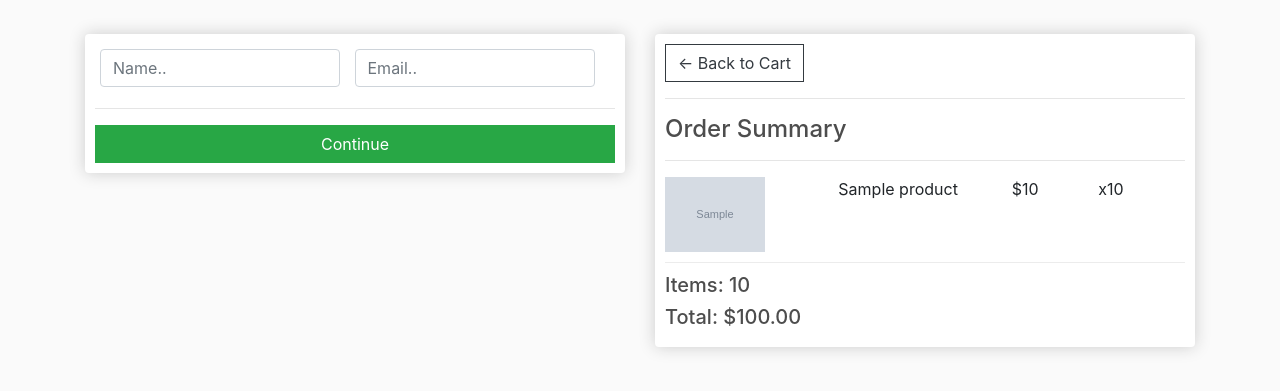
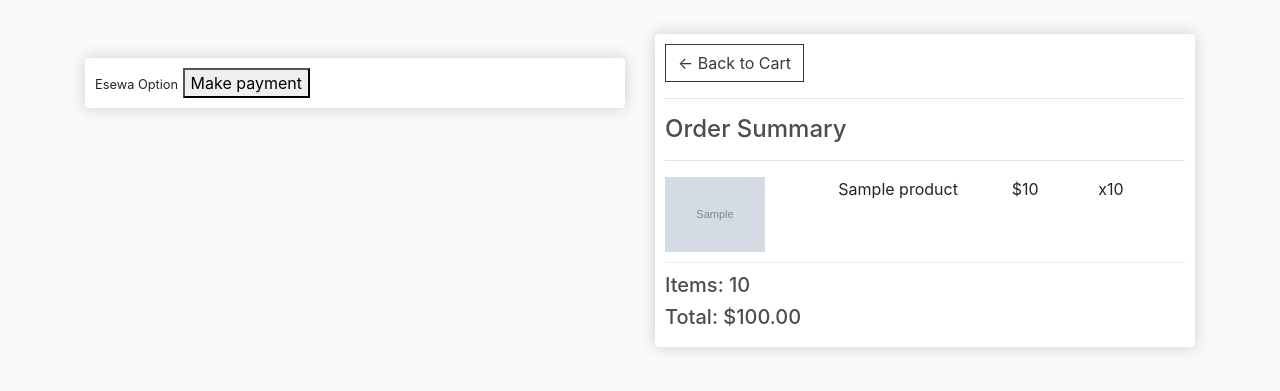
Before and after one commit to Sandip123456789/Ecom, a Django app: template store/templates/store/checkout.html in a window 1280 px wide. Shown: the part 57-448 px from the top of the page. Run offline with Django 3.2, Linux system fonts and the light colour scheme; a user stored in the database is signed in; tables that the repository leaves empty hold one stand-in row (values such as "Sample post"); the template is opened without the code that fills it: values that come from a table or form of the project are taken from there, most other values are stand-ins (such as "Sample title", 1, 10 or a date in 2020); grey boxes marked "Sample" are stand-in pictures; parts of the project's set-up code (start-up, migrations or seed data) failed here and were passed over; some libraries are stand-ins or nearby versions.

Commit message:
Modification on update cart and checkout form

```diff
--- a/store/templates/store/checkout.html
+++ b/store/templates/store/checkout.html
@@ -6,7 +6,7 @@
     <div class="col-lg-6">
         <div class="box-element" id="form-wrapper">
             <form id="form" action="">
-                <div class="user-info">
+                <div id="user-info">
                     <div class="form-field">
                         <input required class="form-control" type="text" name="name" placeholder="Name..">
                     </div>
@@ -24,15 +24,15 @@
                     </div>
 
                     <div class="form-field">
-                        <input class="form-control" type="text" name="address" placeholder="City..">
+                        <input class="form-control" type="text" name="city" placeholder="City..">
                     </div>
 
                     <div class="form-field">
-                        <input class="form-control" type="text" name="address" placeholder="Phone1..">
+                        <input class="form-control" type="text" name="phone1" placeholder="Phone1..">
                     </div>
 
                     <div class="form-field">
-                        <input class="form-control" type="text" name="address" placeholder="Phone2..">
+                        <input class="form-control" type="text" name="phone2" placeholder="Phone2..">
                     </div>
                 </div>
 
@@ -43,6 +43,7 @@
         <br>
         <div class="box-element hidden" id="payment-info">
             <small>Esewa Option</small>
+            <button id="make-payment">Make payment</button>
         </div>
     </div>
     <div class="col-lg-6">
@@ -73,10 +74,71 @@
 
 <script type="text/javascript">
     var shipping = '{{order.shipping}}'
+    var total = '{{order.get_cart_total|floatformat:2}}'
 
     if (shipping == 'False') {
         document.getElementById('shipping-info').innerHTML = ''
     }
+
+    // If user is logged in then hide Name and Email fields
+    if (user != 'AnonymousUser') {
+        document.getElementById('user-info').innerHTML = ''
+    }
+
+    // Hide entire form if user is logged in and shipping is false
+    if (shipping == 'False' && user != 'AnonymousUser') {
+        document.getElementById('form-wrapper').classList.add("hidden");
+        // Show payment if logged in user wants to buy an item that does not require shipping
+        document.getElementById('payment-info').classList.remove("hidden");
+    }
+
+    var form = document.getElementById('form')
+
+    form.addEventListener('submit', function (e) {
+        e.preventDefault()
+        console.log('Form submitted...')
+        document.getElementById('form-button').classList.add("hidden");
+        document.getElementById('payment-info').classList.remove("hidden");
+    })
+
+    document.getElementById('make-payment').addEventListener('click', function (e) {
+        submitFormData()
+    })
+
+    function submitFormData() {
+        console.log('Payment button clicked')
+
+        // for user data
+        var userFormData = {
+            'name': null,
+            'email': null,
+            'total': total,
+        }
+
+        // for shipping data
+        var shippingInfo = {
+            'address': null,
+            'city': null,
+            'phone1': null,
+            'phone2': null,
+        }
+
+        // checking is shipping is not equals to false
+        if (shipping != 'False') {
+            shippingInfo.address = form.address.value
+            shippingInfo.city = form.city.value
+            shippingInfo.phone1 = form.phone1.value
+            shippingInfo.phone2 = form.phone2.value
+        }
+
+        if (user == 'AnonymousUser') {
+            userFormData.name = form.name.value
+            userFormData.email = form.email.value
+        }
+
+        console.log('Shipping Info:', shippingInfo)
+        console.log('User Info:', userFormData)
+    }
 </script>
 
 {% endblock content%}
--- a/store/templates/store/store.html
+++ b/store/templates/store/store.html
@@ -4,7 +4,7 @@
 {% block content %}
 <div class="row">
     {% for product in products %}
-    <div class="col-lg-4">
+    <div class="col-lg-3">
         <img class="thumbnail" src="{{product.imageURL}}">
         <div class="box-element product">
             <h6><strong>{{product.name}}</strong></h6>
```
Also changed, not shown: 1 other file.
